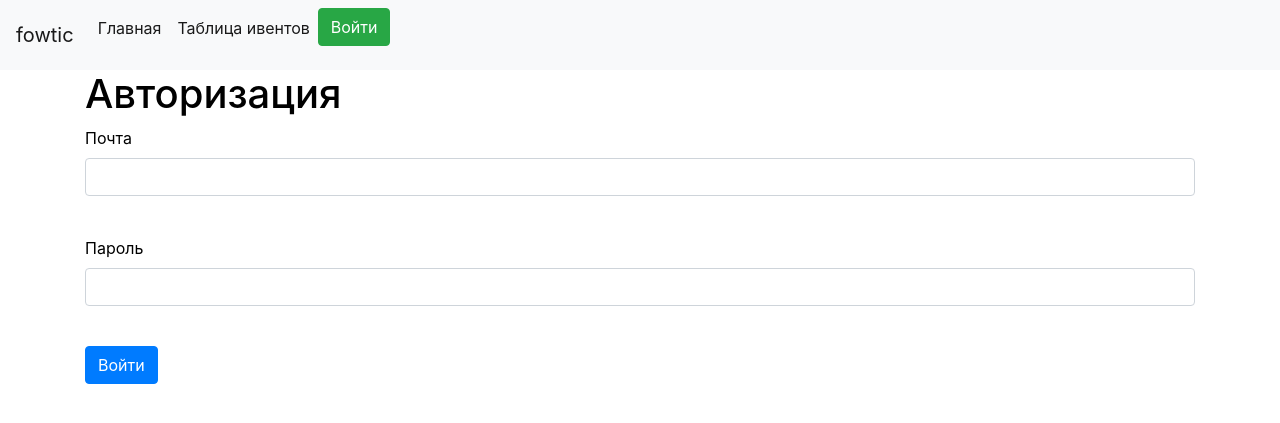
After one commit to ArtyomRukavitsa/nameOfRepo, a Flask app: page /login in a window 1280 px wide. The commit adds this page. Shown: the top 423 px of the page. Run offline with Flask 2, Linux system fonts and the light colour scheme; some libraries are stand-ins or nearby versions.

Commit message:
привет, админ!

```diff
--- a/forms.py
+++ b/forms.py
@@ -1,5 +1,5 @@
 from flask_wtf import FlaskForm
-from wtforms import StringField, SubmitField, TimeField, SelectMultipleField, widgets, IntegerField
+from wtforms import StringField, SubmitField, TimeField, SelectMultipleField, widgets, IntegerField, PasswordField
 from wtforms.validators import DataRequired, length
 
 
@@ -10,8 +10,14 @@ class MultiCheckboxField(SelectMultipleField):
 
 class AddEventForm(FlaskForm):
     description = StringField('Описание урока', validators=[DataRequired()])
-    start_time = TimeField('Время начала урока')
-    end_time = TimeField('Время окончания урока')
-    classroom = IntegerField('Аудитория')
+    start_time = TimeField('Время начала урока', validators=[DataRequired()])
+    end_time = TimeField('Время окончания урока', validators=[DataRequired()])
+    classroom = IntegerField('Аудитория', validators=[DataRequired()])
     choices = MultiCheckboxField('День недели', coerce=int)
-    submit = SubmitField('Добавить урок')
+    submit = SubmitField('Подвтердить')
+
+
+class LoginForm(FlaskForm):
+    username = StringField('Почта', validators=[DataRequired()])
+    password = PasswordField('Пароль', validators=[DataRequired()])
+    submit = SubmitField('Войти')
--- a/main.py
+++ b/main.py
@@ -1,10 +1,13 @@
 from flask import Flask, render_template, redirect, request
+from flask_login import LoginManager, login_user, UserMixin, login_required, logout_user
 from forms import *
 import pymysql
 import datetime
 import os
 
 app = Flask(__name__)
+login_manager = LoginManager()
+login_manager.init_app(app)
 app.config['SECRET_KEY'] = 'How long has this been going on?'
 connection = pymysql.connect(host='remotemysql.com',
                              user='JiQRuMfhFj',
@@ -12,6 +15,34 @@ connection = pymysql.connect(host='remotemysql.com',
                              database='JiQRuMfhFj',
                              cursorclass=pymysql.cursors.DictCursor)
 
+class User(UserMixin):
+    id = 1
+
+@app.route('/login', methods=['GET', 'POST'])
+def login():
+    form = LoginForm()
+    if form.validate_on_submit():
+        if form.password.data == 'admin' and form.username.data == 'admin':
+            user = User()
+            login_user(user)
+            return redirect("/")
+        return render_template('login.html',
+                               message="Неправильный логин или пароль",
+                               form=form)
+    return render_template('login.html', title='Авторизация', form=form)
+
+@login_manager.user_loader
+def load_user(user_id):
+    #session = db_session.create_session()
+    return User()
+
+
+@app.route('/logout')
+@login_required
+def logout():
+    """ Выход """
+    logout_user()
+    return redirect("/")
 
 @app.route('/')
 def main():
@@ -86,6 +117,11 @@ def updateEvent(id):
 
 @app.route('/addEvent', methods=['GET', 'POST'])
 def addEvent():
+    """
+    1) проверка на то, что первое время должно быть меньше второго
+    2) временной интервал
+    3) добавить примеры, как заполнять время начала и конца
+    """
     form = AddEventForm()
     form.choices.choices = [[1, 'Понедельник'], [2, 'Вторник'], [3, 'Среда'],
                             [4, 'Четверг'], [5, 'Пятница'], [6, 'Суббота'], [7, 'Воскресенье']]
@@ -94,7 +130,6 @@ def addEvent():
         start_time = form.start_time.data
         end_time = form.end_time.data
         classroom = form.classroom.data
-        """проверка на то, что первое время должно быть меньше второго"""
         if len(form.choices.data) == 0:
             return render_template('addEvent.html',
                                    title='Добавление ивента',
--- a/templates/base.html
+++ b/templates/base.html
@@ -24,6 +24,16 @@
           <li class="nav-item active">
           <a class="nav-link" href="/events">Таблица ивентов</a>
         </li>
+          {% if current_user.is_authenticated %}
+           <li class="nav-item active">
+
+    <a class="btn btn-info" href="/logout">Выход</a>
+{% else %}
+    <p>
+        <a class="btn btn-success" href="/login">Войти</a>
+    </p>
+{% endif %}
+           </li>
       </ul>
     </div>
   </nav>
--- a/templates/events.html
+++ b/templates/events.html
@@ -13,7 +13,9 @@
       <th scope="col">Время окончания</th>
         <th scope="col">День недели</th>
         <th scope="col">Аудитория</th>
+        {% if current_user.is_authenticated %}
         <th scope="col">Действия</th>
+        {% endif %}
     </tr>
   </thead>
   <tbody>
@@ -24,8 +26,10 @@
       <td>{{item["endTime"]}} </td>
      <td>{{days[item["day"] - 1]}} </td>
     <td>{{item["id"]}} </td>
+    {% if current_user.is_authenticated %}
     <td> <a href="/deleteEvent/{{item['idschedule']}}" class="btn btn-danger">Удалить урок</a>
      <a href="/updateEvent/{{item['idschedule']}}" class="btn btn-info">Изменить урок</a>
+    {% endif %}
     </tr>
 {% endfor %}
 
--- /dev/null
+++ b/templates/login.html
@@ -0,0 +1,28 @@
+{% extends "base.html" %}
+
+{% block content %}
+    <h1>Авторизация</h1>
+    <form action="" method="post">
+        {{ form.hidden_tag() }}
+        <p>
+            {{ form.username.label }}<br>
+            {{ form.username(class="form-control", type="string") }}<br>
+            {% for error in form.username.errors %}
+                <div class="alert alert-danger" role="alert">
+                    {{ error }}
+                </div>
+            {% endfor %}
+        </p>
+        <p>
+            {{ form.password.label }}<br>
+            {{ form.password(class="form-control", type="password") }}<br>
+            {% for error in form.password.errors %}
+                <div class="alert alert-danger" role="alert">
+                    {{ error }}
+                </div>
+            {% endfor %}
+        </p>
+        <p>{{ form.submit(type="submit", class="btn btn-primary") }}</p>
+        <div>{{ message }}</div>
+    </form>
+{% endblock %}
```
Also changed, not shown: templates/baseForEvents.html (+9 -0 lines).
